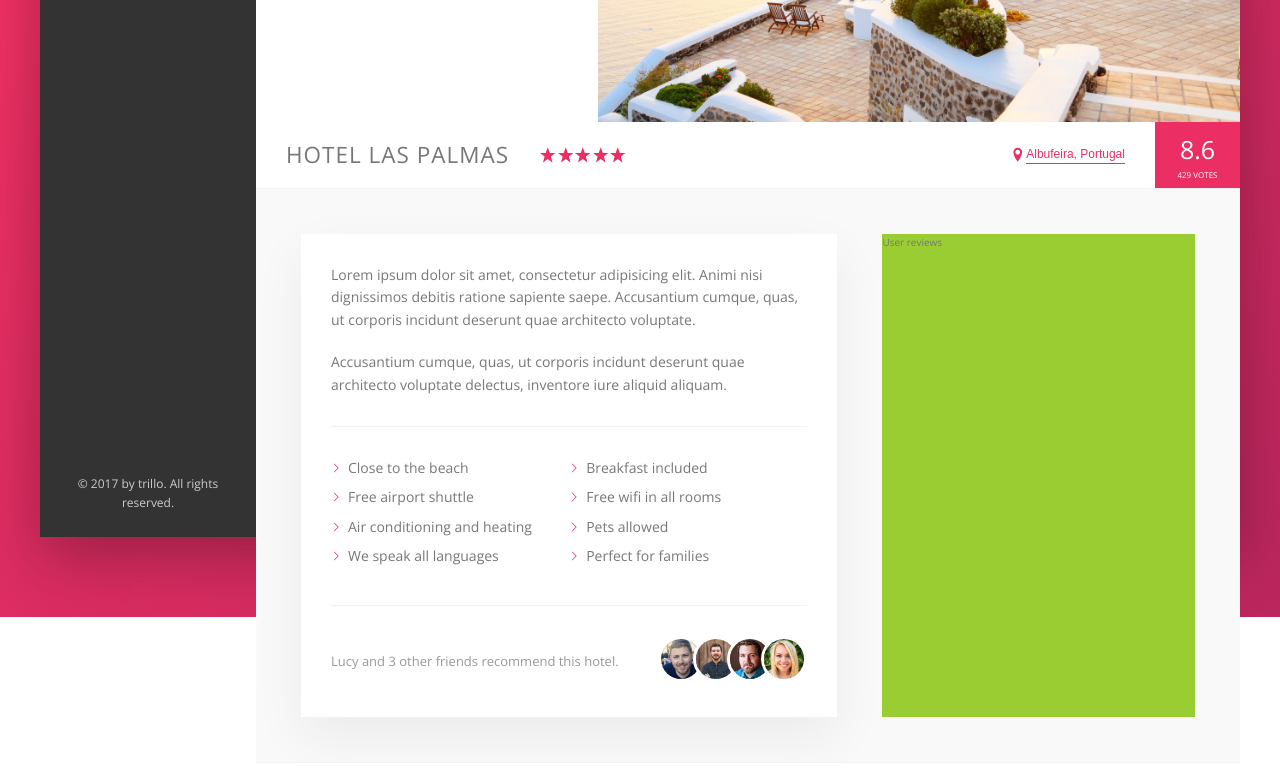
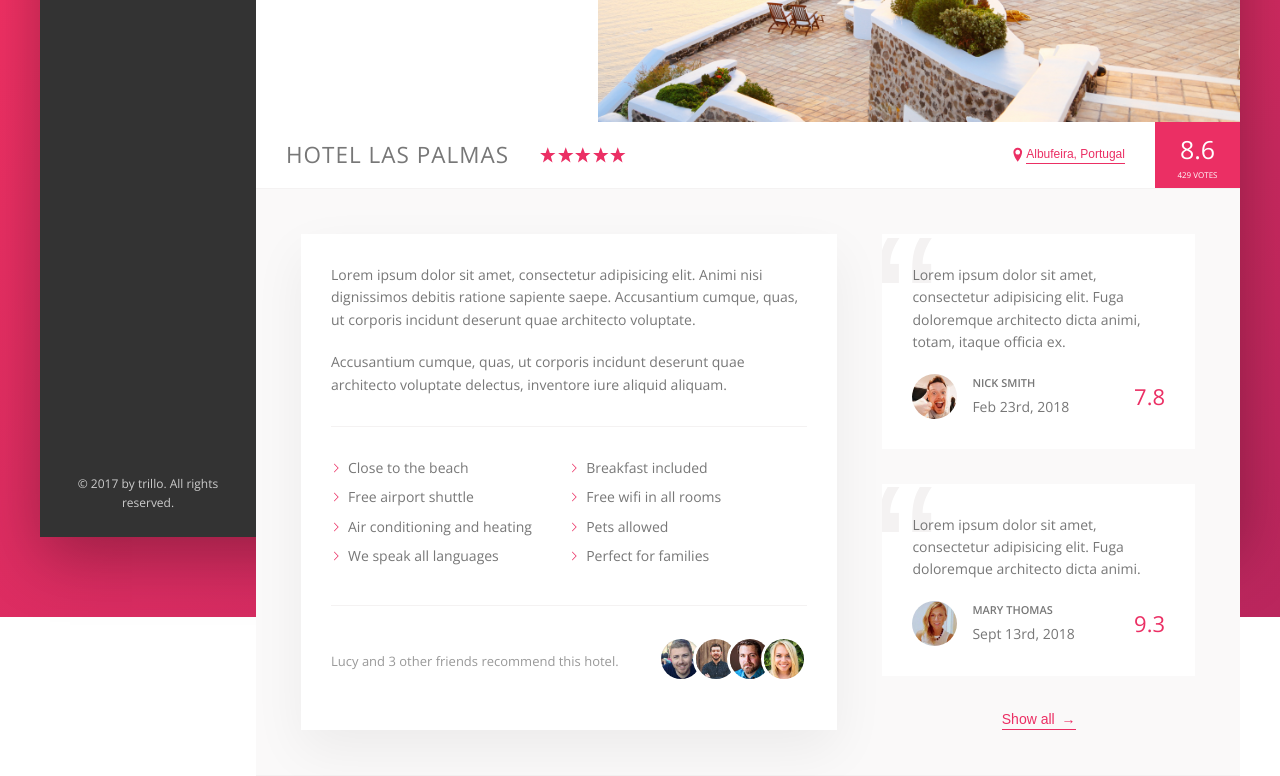
Before and after one commit to hkuchynski/trillo, a website: page index.html in a window 1280 px wide. Shown: the part 413-1189 px from the top of the page. Drawn offline with nearby package versions, Linux system fonts and the light colour scheme.

Commit message:
building the user reviews section

```diff
--- a/index.html
+++ b/index.html
@@ -169,7 +169,35 @@
                         </div>
 
                         <div class="user-reviews">
-                            User reviews
+                            <figure class="review">
+                                <blockquote class="review__text">
+                                    Lorem ipsum dolor sit amet, consectetur adipisicing elit. Fuga doloremque architecto dicta animi, totam, itaque officia ex.
+                                </blockquote>
+                                <figcaption class="review__user">
+                                    <img src="img/user-1.jpg" alt="User 1" class="review__photo">
+                                    <div class="review__user-box">
+                                        <p class="review__user-name">Nick Smith</p>
+                                        <p class="revew__user-date">Feb 23rd, 2018</p>
+                                    </div>
+                                    <div class="review__rating">7.8</div>
+                                </figcaption>
+                            </figure>
+
+                            <figure class="review">
+                                <blockquote class="review__text">
+                                        Lorem ipsum dolor sit amet, consectetur adipisicing elit. Fuga doloremque architecto dicta animi.
+                                </blockquote>
+                                <figcaption class="review__user">
+                                    <img src="img/user-2.jpg" alt="User 2" class="review__photo">
+                                    <div class="review__user-box">
+                                        <p class="review__user-name">Mary Thomas</p>
+                                        <p class="revew__user-date">Sept 13rd, 2018</p>
+                                    </div>
+                                    <div class="review__rating">9.3</div>
+                                </figcaption>
+                            </figure>
+
+                            <button class="btn-inline">Show all <span>&rarr;</span></button>
                         </div>
                     </div>
                 </main>
--- a/sass/_components.scss
+++ b/sass/_components.scss
@@ -278,8 +278,17 @@
     cursor: pointer;
     transition: all .2s;
 
+    & span {
+        margin-left: 3px;
+    }
+
     &:hover {
         color: var(--color-grey-dark-1);
+
+        span {
+            margin-left: 6px;
+            transition: margin-left .2s;
+        }
     }
 
     &:focus {
@@ -377,3 +386,66 @@
         }
     }
 }
+
+///////////////////////////////
+// REVIEW
+.review {
+    background-color: #fff;
+    box-shadow: var(---shadow-light);
+    padding: 3rem;
+    margin-bottom: 3.5rem;
+    position: relative;
+    overflow: hidden;
+
+    &__text {
+        margin-bottom: 2rem;
+        z-index: 10;
+        position: relative;
+    }
+
+    &__user {
+        display: flex;
+        align-items: center;
+    }
+
+    &__photo {
+        height: 4.5rem;
+        width: 4.5rem;
+        border-radius: 50%;
+        margin-right: 1.5rem;
+    }
+
+    &__user-box {
+        margin-right: auto;
+    }
+
+    &__user-name {
+        font-size: 1.1rem;
+        font-weight: 600;
+        text-transform: uppercase;
+        margin-bottom: .4rem;
+    }
+
+    &__user-date {
+        font-size: 1rem;
+        color: var(--color-grey-dark-3);
+    }
+
+    &__rating {
+        color: var(--color-primary);
+        font-size: 2.2rem;
+        font-weight: 300;
+    }
+
+    &::before {
+        content: "\201C";
+        position: absolute;
+        top: -2.75rem;
+        left: -1rem;
+        line-height: 1;
+        font-size: 20rem;
+        color: var(--color-grey-light-2);
+        font-family: sans-serif;
+        z-index: 1;
+    }
+}
--- a/sass/_layout.scss
+++ b/sass/_layout.scss
@@ -42,6 +42,7 @@
 }
 
 .detail {
+    font-size: 1.4rem;
     display: flex;
     padding: 4.5rem;
     background-color: var(--color-grey-light-1);
@@ -49,7 +50,6 @@
 }
 
 .description {
-    font-size: 1.4rem;
     background-color: #fff;
     box-shadow: var(--shadow-light);
     padding: 3rem;
@@ -58,6 +58,9 @@
 }
 
 .user-reviews {
-    background-color: yellowgreen;
     flex: 1;
+
+    display: flex;
+    flex-direction: column;
+    align-items: center;
 }
```
Also changed, not shown: css/style.css.
